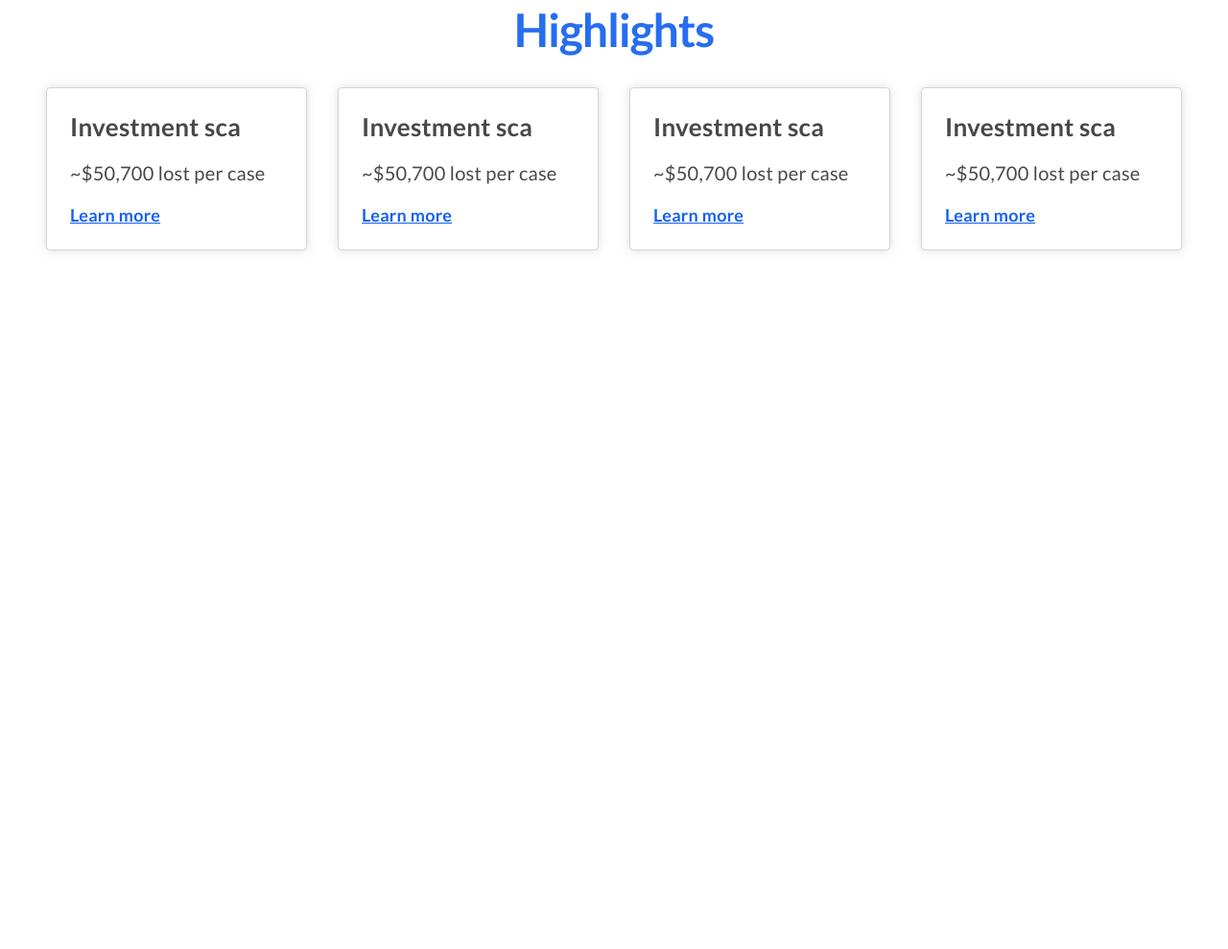
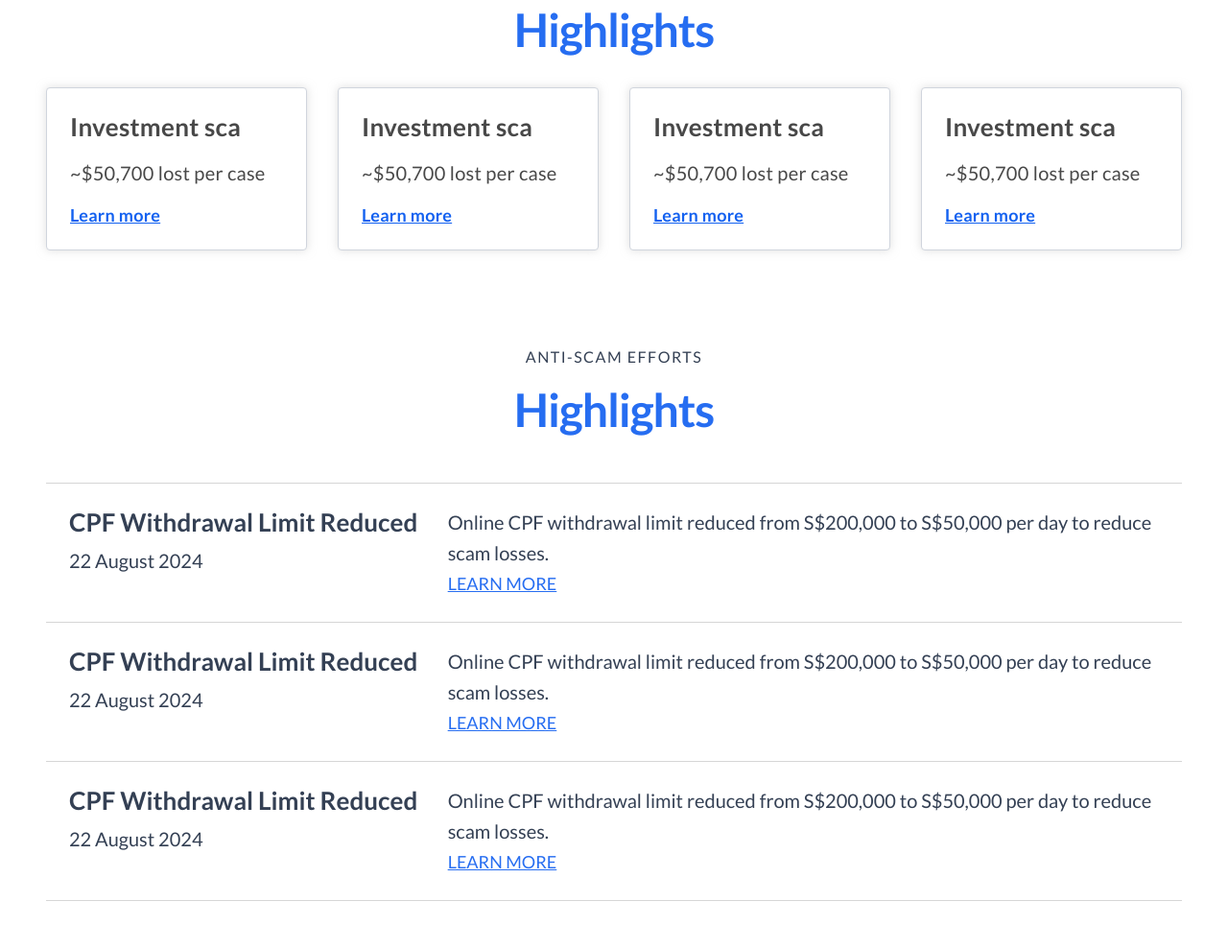
Before and after one commit to Fm-Afzal/scamwatch, a website: page index.html in a window 1280 px wide. Shown: the part 3341-4330 px from the top of the page at 96% size. Before the commit the page ends 3652 px from the top, so only its background shows below. Drawn offline with Linux system fonts and the light colour scheme.

Commit message:
news pdf block added

```diff
--- a/index.html
+++ b/index.html
@@ -225,6 +225,61 @@
             </div>
 
     </section>
+    <!-- End card block -->
+    <section class="block-pad">
+        <div class="holder">
+            <div class="text-center space-y-4">
+                <p class="uppercase text-base leading-22 tracking-1.5">Anti-Scam efforts</p>
+                <h2 class="text-blue1">Highlights</h2>
+            </div>
+            <div class="flex flex-col pt-12">
+                <div class="flex flex-col lg:flex-row items-start  p-6 border-y border-gray4 gap-4">
+                    <div class="flex-none w-full lg:w-1/3 space-y-2">
+                        <h3>CPF Withdrawal Limit Reduced</h3>
+                        <p>22 August 2024</p>
+                    </div>
+                    <div class="flex-grow space-y-4">
+                        <p>
+                            Online CPF withdrawal limit reduced from S$200,000 to S$50,000 per day to reduce scam
+                            losses.
+                        </p>
+                        <a href="#" class="btn" style="font-weight: inherit; font-style: inherit;">
+                            Learn more
+                        </a>
+                    </div>
+                </div>
+                <div class="flex flex-col lg:flex-row items-start  p-6 border-b border-gray4 gap-4">
+                    <div class="flex-none w-full lg:w-1/3 space-y-2">
+                        <h3>CPF Withdrawal Limit Reduced</h3>
+                        <p>22 August 2024</p>
+                    </div>
+                    <div class="flex-grow space-y-4">
+                        <p>
+                            Online CPF withdrawal limit reduced from S$200,000 to S$50,000 per day to reduce scam
+                            losses.
+                        </p>
+                        <a href="#" class="btn" style="font-weight: inherit; font-style: inherit;">
+                            Learn more
+                        </a>
+                    </div>
+                </div>
+                <div class="flex flex-col lg:flex-row items-start  p-6 border-b border-gray4 gap-4">
+                    <div class="flex-none w-full lg:w-1/3 space-y-2">
+                        <h3>CPF Withdrawal Limit Reduced</h3>
+                        <p>22 August 2024</p>
+                    </div>
+                    <div class="flex-grow space-y-4">
+                        <p>
+                            Online CPF withdrawal limit reduced from S$200,000 to S$50,000 per day to reduce scam
+                            losses.
+                        </p>
+                        <a href="#" class="btn" style="font-weight: inherit; font-style: inherit;">
+                            Learn more
+                        </a>
+                    </div>
+                </div>
+            </div>
+    </section>
     <!-- End news pdf block -->
 </body>
 
```
Also changed, not shown: src/output.css.
